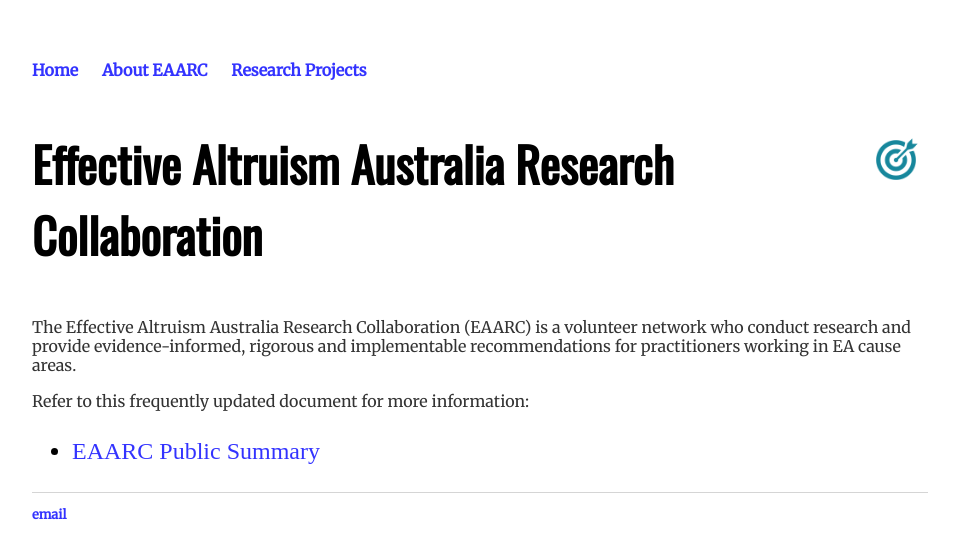
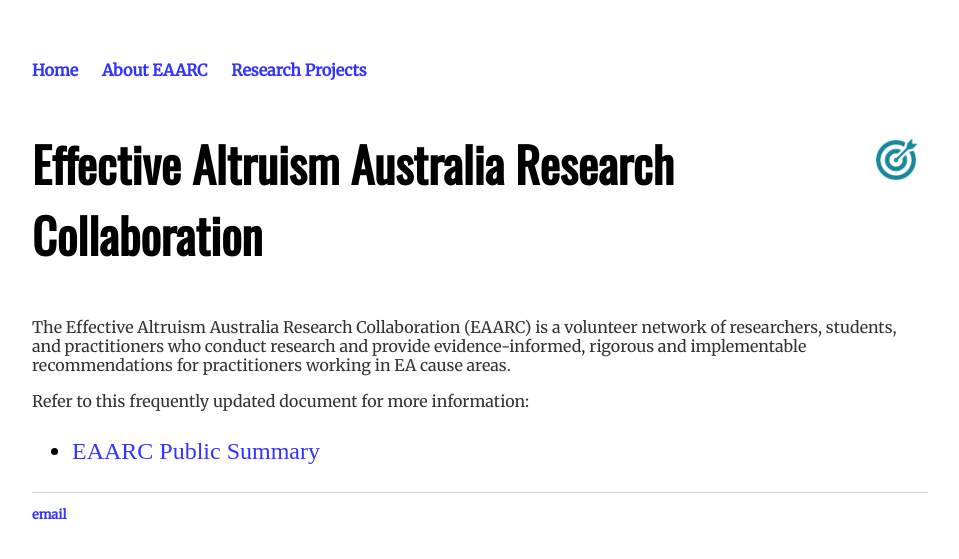
Before and after one commit to aksaeri/scrub, a Jekyll site: the page built from index.md, in a window 1280 px wide. Shown: the top 559 px of the page, without its empty margins (160-1119 px from the left). Built offline with Jekyll 4.4.1, drawn with Linux system fonts in a browser that asks for light colours.

Commit message:
Update index.md

```diff
--- a/index.md
+++ b/index.md
@@ -3,11 +3,11 @@
 title: EAARC
 ---
 
-# <img src="/assets/noun_Target_804778.png" alt="EAARC logo" title="EAARC logo" style="width: 64px; float: right; margin: 0;"> Effective Altruism Australia Research Collaboration
+<img src="/assets/noun_Target_804778.png" alt="EAARC logo" title="EAARC logo" style="width: 64px; float: right; margin: 0;">
 
+# Effective Altruism Australia Research Collaboration
 
-
-The Effective Altruism Australia Research Collaboration (EAARC) is a volunteer network who conduct research and provide evidence-informed, rigorous and implementable recommendations for practitioners working in EA cause areas.
+The Effective Altruism Australia Research Collaboration (EAARC) is a volunteer network of researchers, students, and practitioners who conduct research and provide evidence-informed, rigorous and implementable recommendations for practitioners working in EA cause areas.
 
 Refer to this frequently updated document for more information:
 
```
